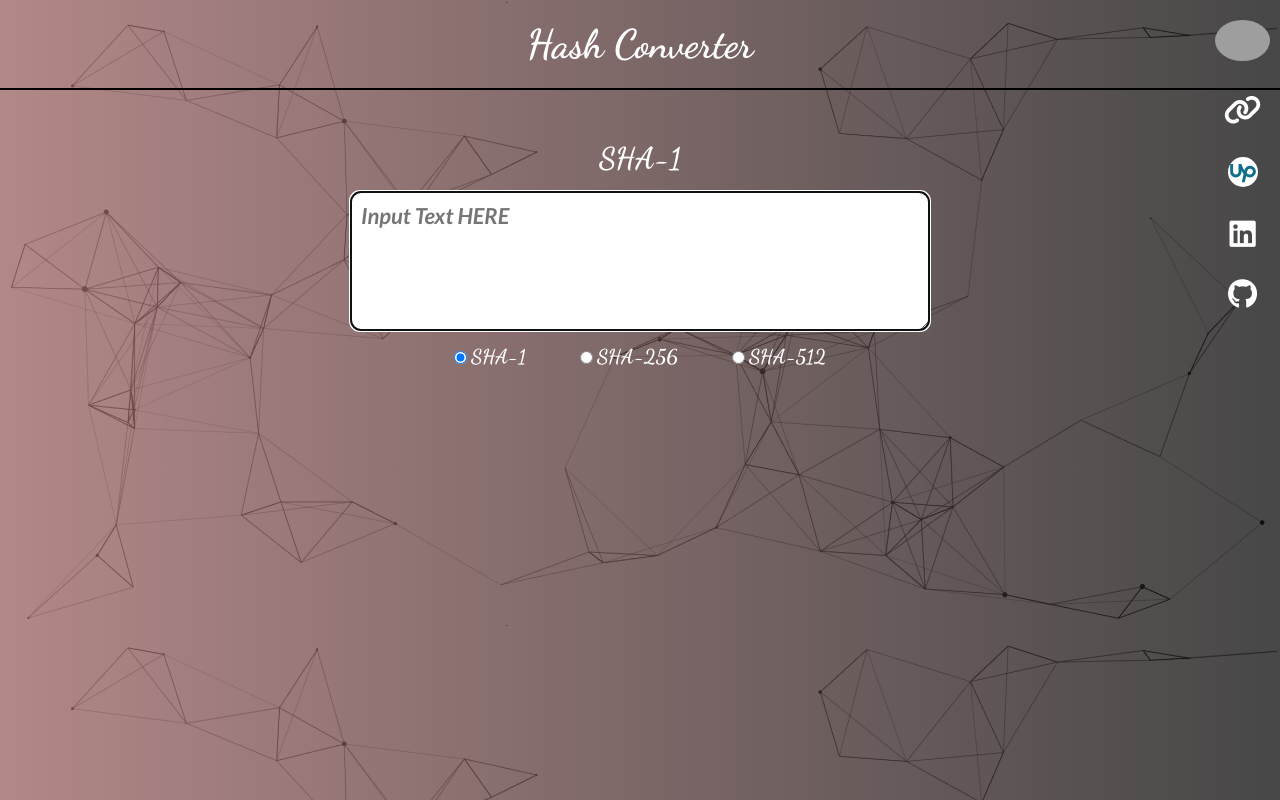
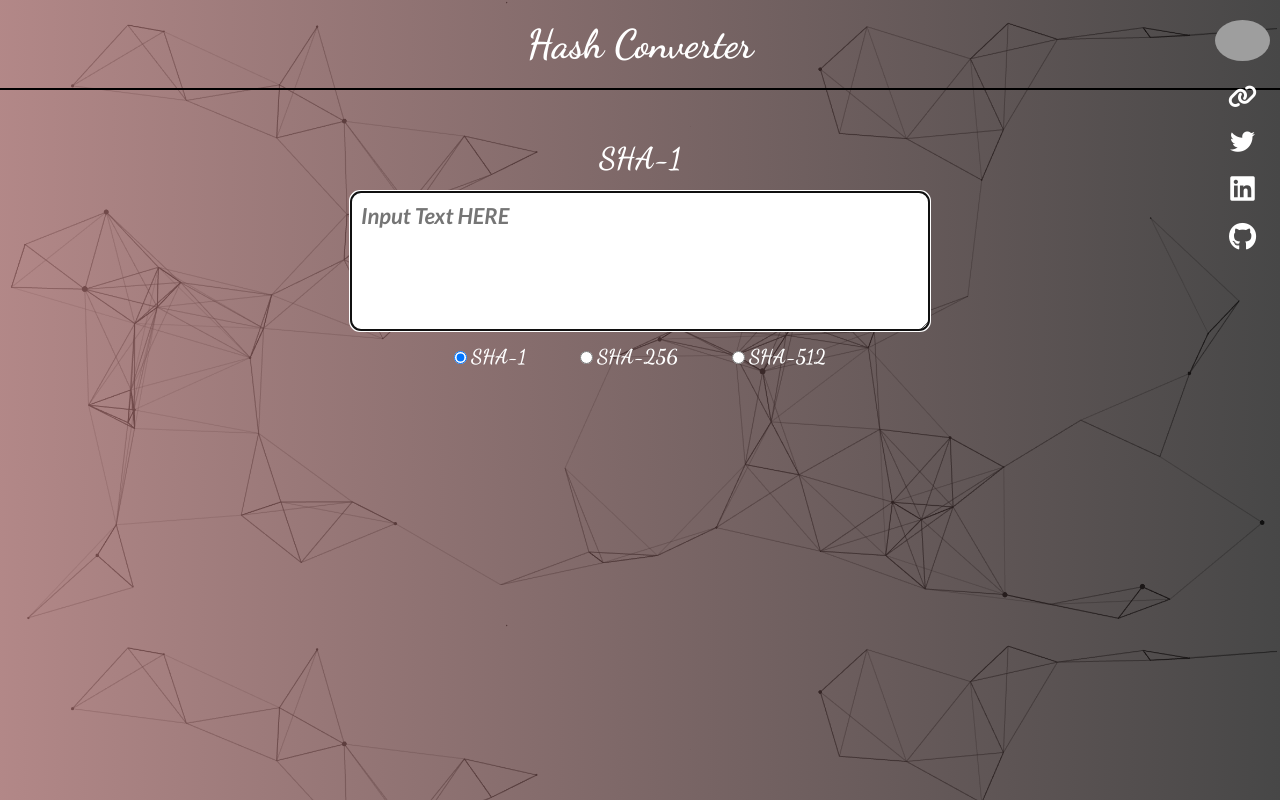
Before and after one commit to piyusharora91/REACT-HASH-GENERATOR, a React (Create React App) app: page / in a window 1280 px wide. Built offline with nearby package versions, Linux system fonts and the light colour scheme; grey boxes are pictures that could not be loaded.

Commit message:
node modules update, navbar links update - style and types

```diff
--- a/src/components/NavBar/NavBar.css
+++ b/src/components/NavBar/NavBar.css
@@ -37,13 +37,6 @@
     cursor: pointer;
 }
 
-#upwork-logo {
-    height: 29px;
-    width: px;
-    position: relative;
-    top: 2px;
-}
-
 .social-logo {
     font-size: 25px;
     border-radius: 50%;
@@ -58,7 +51,7 @@
 @media screen and (min-width: 530px) and (min-height: 500px) {
     .contact-container {
         width: max-content;
-        height: 380px;
+        height: 400px;
         padding: 0px 10px;
         flex-direction: column;
         justify-content: flex-start;
@@ -75,16 +68,26 @@
         margin-top: 15px;
     }
 
-    #upwork-logo {
-        height: 30px;
-        width: 30px;
-        top: 2px;
+    .social-logo {
+        margin-top: 20px;
     }
 
-    .social-logo {
-        font-size: 30px;
-        margin-top: 30px;
+    .fa-link {
+        font-size: 23.2px;
     }
+
+    .fa-twitter {
+        font-size: 25px;
+    }
+
+    .fa-github,
+    .fa-linkedin {
+        font-size: 28px;
+    }
+
+    /* .fa-linkedin {
+        font-size: 28px;
+    } */
 }
 
 @media screen and (max-height: 500px) {
--- a/src/components/NavBar/NavBar.js
+++ b/src/components/NavBar/NavBar.js
@@ -15,18 +15,9 @@ const NavBar = () => {
                         <i className="fa-solid fa-link social-logo" id="portfolio-link"></i>
                     </a>
                 </div>
-                <div className="nav-links" id="upwork">
-                    <a target="_blank" rel="noreferrer"
-                        href="https://www.upwork.com/freelancers/~01b6360fd49b24f50d" title="Upwork Profile">
-                        <svg enableBackground="new 0 0 2500 2500" viewBox="0 0 2500 2500" xmlns="http://www.w3.org/2000/svg"
-                            className="social-logo" id="upwork-logo">
-                            <path
-                                d="m2315.4 0h-2130.7c-102 0-184.7 80.2-184.7 179.1v2141.7c0 99 82.7 179.2 184.7 179.2h2130.7c102 0 184.6-80.3 184.6-179.2v-2141.7c0-98.9-82.6-179.1-184.6-179.1z"
-                                fill="#fff" />
-                            <path
-                                d="m1834.6 1453.7c-98.4 0-190.5-41.7-274.3-109.6l20.4-95.8.9-3.5c18.2-102 75.8-273.3 253-273.3 132.9 0 241 108.3 241 241.3-.4 132.6-108.5 240.9-241 240.9zm0-726.7c-226.4 0-401.9 147.3-473.2 389.5-109-163.7-191.4-360.2-239.7-525.7h-243.6v634.8c0 125.1-101.9 227.1-226.9 227.1s-226.8-102-226.8-227.1v-634.8h-243.7v634.8c-.9 260 210.5 473.4 470.1 473.4s471-213.4 471-473.4v-106.5c47.4 98.9 105.4 198.7 175.9 287.5l-149.3 702.7h249.5l108.1-509.7c94.8 60.8 203.8 98.9 328.8 98.9 267.2 0 484.7-219.2 484.7-486.7-.2-267-217.7-484.8-484.9-484.8z"
-                                fill="#116E88" />
-                        </svg>
+                <div className="nav-links" id="portfolio">
+                    <a href="https://twitter.com/Piyush_Arora91" rel="noreferrer" title="Portfolio" target="_blank">
+                        <i className="fa-brands fa-twitter social-logo"></i>
                     </a>
                 </div>
                 <div className="nav-links" id="linkedin">
```
Also changed, not shown: 1 other file (tests, documents, lock files or other folders).
